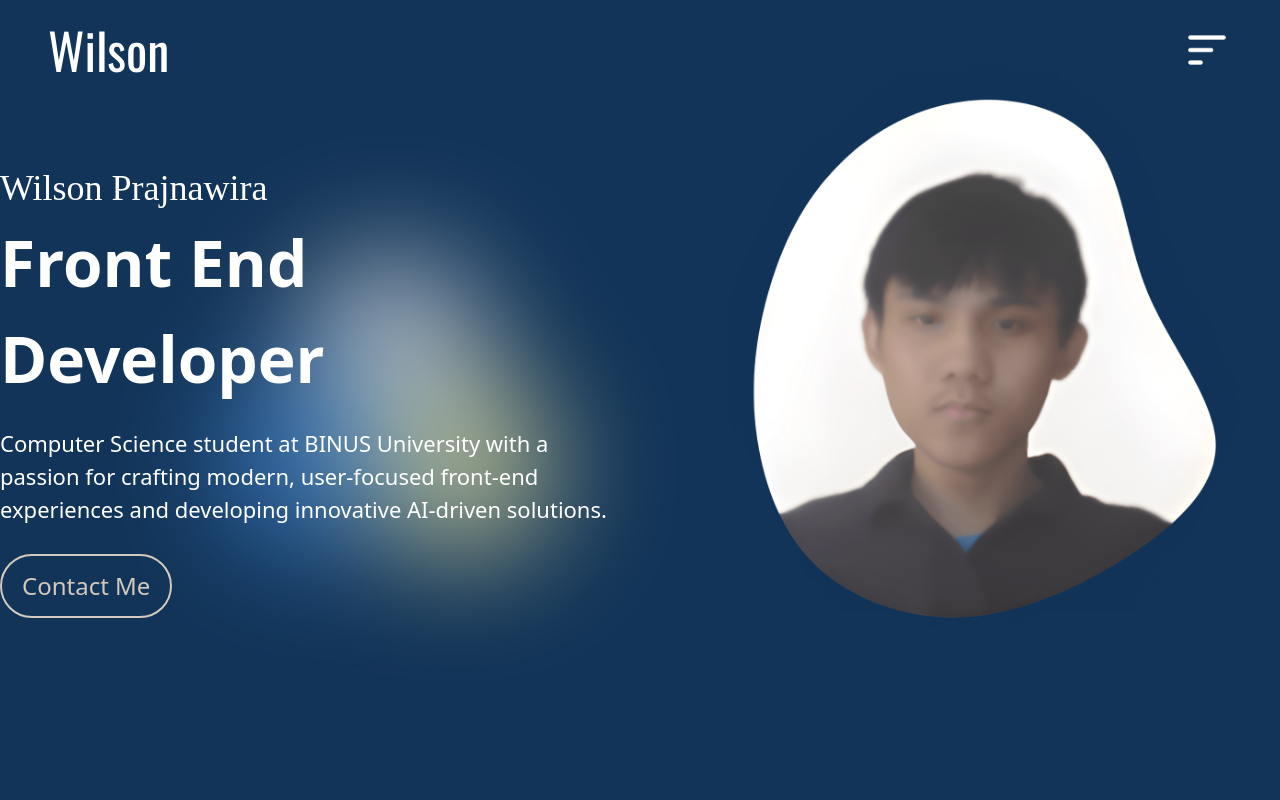
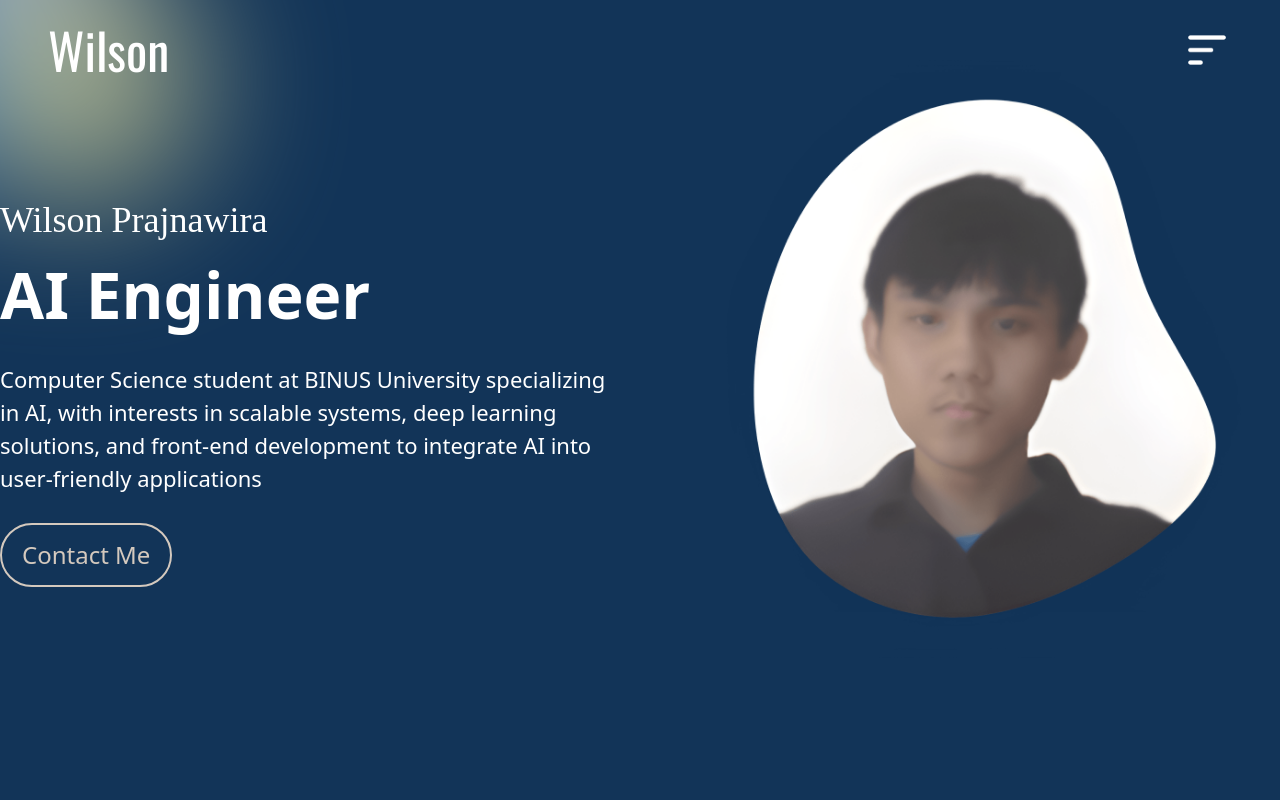
Before and after one commit to Sonnn30/portofolio, a Next.js app: page / in a window 1280 px wide. Shown: the top 800 px of the page. Built offline with nearby package versions, Linux system fonts and the light colour scheme; no server answers.

Commit message:
Update CV

```diff
--- a/src/Components/about.tsx
+++ b/src/Components/about.tsx
@@ -21,10 +21,11 @@ export default function About(){
         offset: ["start 0.9", "start 0.45"],
     });
 
-    const value = `Hi there! 👋 I’m Wilson Prajnawira, Computer Science student at BINUS University with a passion for crafting modern, user-focused front-end experiences and developing innovative AI-driven solutions. I
-    specialize in React, Tailwind CSS, and Next.js, creating clean, responsive, and engaging interfaces that deliver seamless user experiences. Beyond coding, I explore new technologies, ranging from web-based AI assistants to machine
-    learning projects to bring ideas to life and solve real-world problems. My approach blends creativity, problem-solving, and adaptability, enabling me to deliver impactful and future-ready solutions. I’m always open to exciting projects
-    and collaborations that push boundaries, so feel free to reach out! 🚀`;
+    const value = `Hi there! 👋 I’m Wilson Prajnawira, Computer Science student at BINUS University specializing in Artificial Intelligence.
+    I’m passionate about developing innovative AI-driven solutions, with a strong focus on deep learning, machine learning models, and scalable AI systems.
+    I work extensively with TensorFlow and PyTorch to design, train, and deploy models . besides AI, I also have skills in front-end development with  React, Tailwind CSS, and Next.js,
+    enabling me to build clean, responsive, and user-friendly interfaces that can integrate it with intelligent systems. I’m always open to exciting projects and collaborations that push boundaries,
+    so feel free to reach out! 🚀`;
 
     const wordArray = value.split(" ");
 
@@ -71,7 +72,7 @@ export default function About(){
             viewBox="0 0 456 316"
             fill="none"
             xmlns="http://www.w3.org/2000/svg"
-            className="absolute w-[90px] ml-7 mt-2 lg:ml-24 lg:mt-9 lg:w-[456px] lg:h-[316px]"
+            className="absolute w-[90px] ml-7 mt-2 lg:ml-24 lg:mt-8 lg:w-[456px] lg:h-[316px]"
             >
             <path
                 d="M455 315C331.74 153.386 251.012 48.075 1 1"
--- a/src/app/page.tsx
+++ b/src/app/page.tsx
@@ -38,13 +38,6 @@ export default function Home() {
       }
     }, [])
 
-  const controls = useAnimation();
-    useEffect(() => {
-      controls.start({
-        scale: [1, 1.3, 1],
-        transition: { ease: "easeInOut", duration: 4, repeat: Infinity },
-      });
-    }, [controls]);
 
   return (
     <>
@@ -53,11 +46,11 @@ export default function Home() {
         {/* Text Section */}
         <div className="order-2 lg:order-1 flex flex-col items-center text-center lg:pl-20 xl:pl-0 lg:text-start lg:items-start">
           <h3 className="font-nsimsun text-[18px] lg:text-[36px]">Wilson Prajnawira</h3>
-          <h1 className="lg:text-[64px] font-bold lg:w-[512px]">Front End Developer</h1>
+          <h1 className="lg:text-[64px] font-bold lg:w-[512px]">AI Engineer</h1>
           <p className="text-[15px] px-10 lg:px-0 lg:text-[22px] lg:w-[613px] mt-5">
-            Computer Science student at BINUS University with a passion for
-            crafting modern, user-focused front-end experiences and developing
-            innovative AI-driven solutions.
+            Computer Science student at BINUS University specializing in AI,
+            with interests in scalable systems, deep learning solutions, and front-end development
+            to integrate AI into user-friendly applications
           </p>
           <a href="#contact">
             <button className="border-2 border-[#D4C9BE] text-[#D4C9BE] lg:text-[24px] rounded-4xl px-5 py-3 mt-7 hover:cursor-pointer hover:border-white transition duration-500 hover:text-white">
@@ -77,18 +70,19 @@ export default function Home() {
             className="w-[550px] h-auto"
           />
         </div>
-        {isLarge ?
+{isLarge && (
         <motion.svg
           xmlns="http://www.w3.org/2000/svg"
           version="1.1"
           viewBox="0 0 800 800"
           opacity="0.67"
-            className="absolute top-0 right-0 left-0 w-[800px] z-[-10] "
-            initial={{x: 0, y:0}}
-            animate={controls}
-            style={{
+          className="absolute top-0 right-0 left-0 w-[800px] z-[-10]"
+          initial={{x: mousePosition.x - 400, y: Math.min(mousePosition.y - 400, 100)}}
+          animate={{
+            scale: [1, 1.3, 1],
             x: mousePosition.x - 400,
-              y: Math.min(mousePosition.y - 400, 100)
+            y: Math.min(mousePosition.y - 400, 100),
+            transition: { ease: "easeInOut", duration: 4, repeat: Infinity },
           }}
         >
           <defs>
@@ -138,8 +132,8 @@ export default function Home() {
               fill="rgba(253,245,170,1)"
             />
           </g>
-          </motion.svg> : ""
-      }
+        </motion.svg>
+      )}
 
 
     </div>
```
Also changed, not shown: 1 other file (tests, documents, lock files or other folders). Lines whose indentation alone changed are shown as unchanged.
